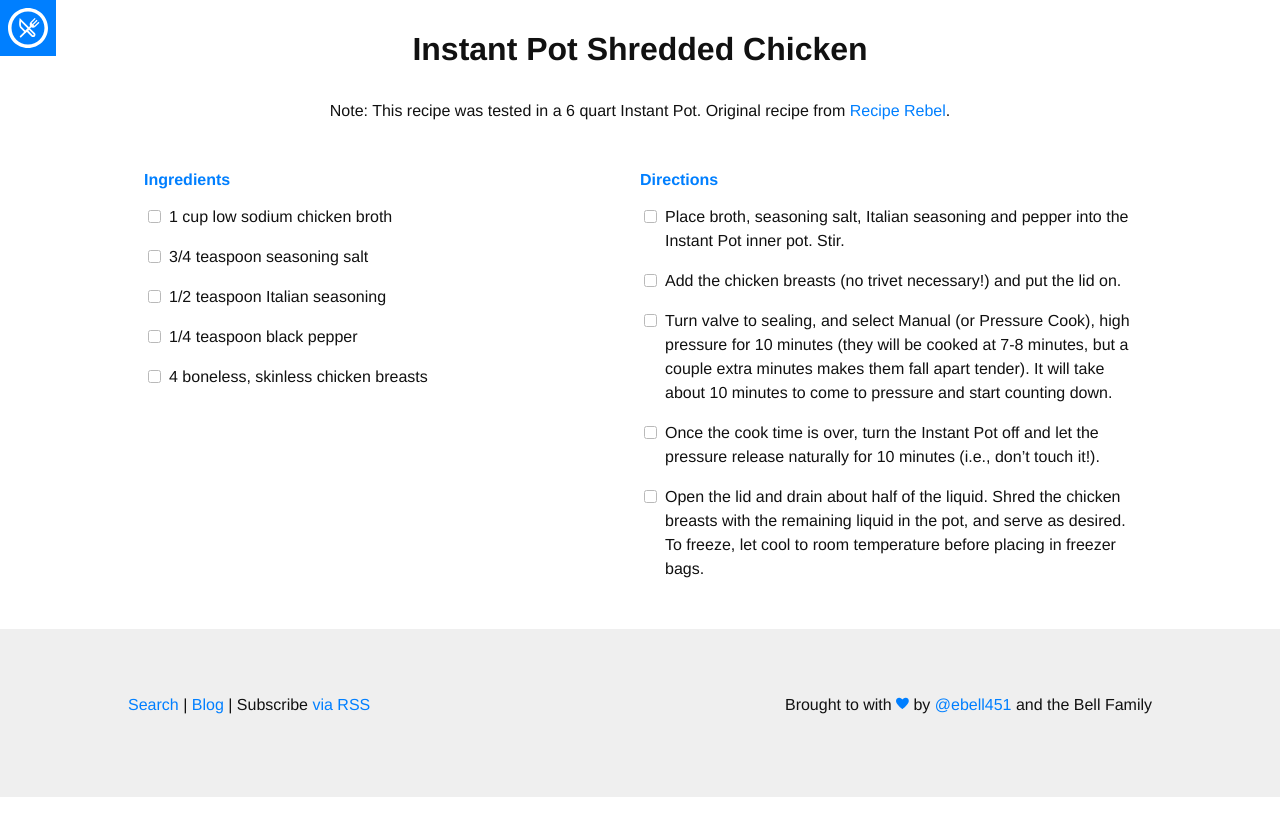
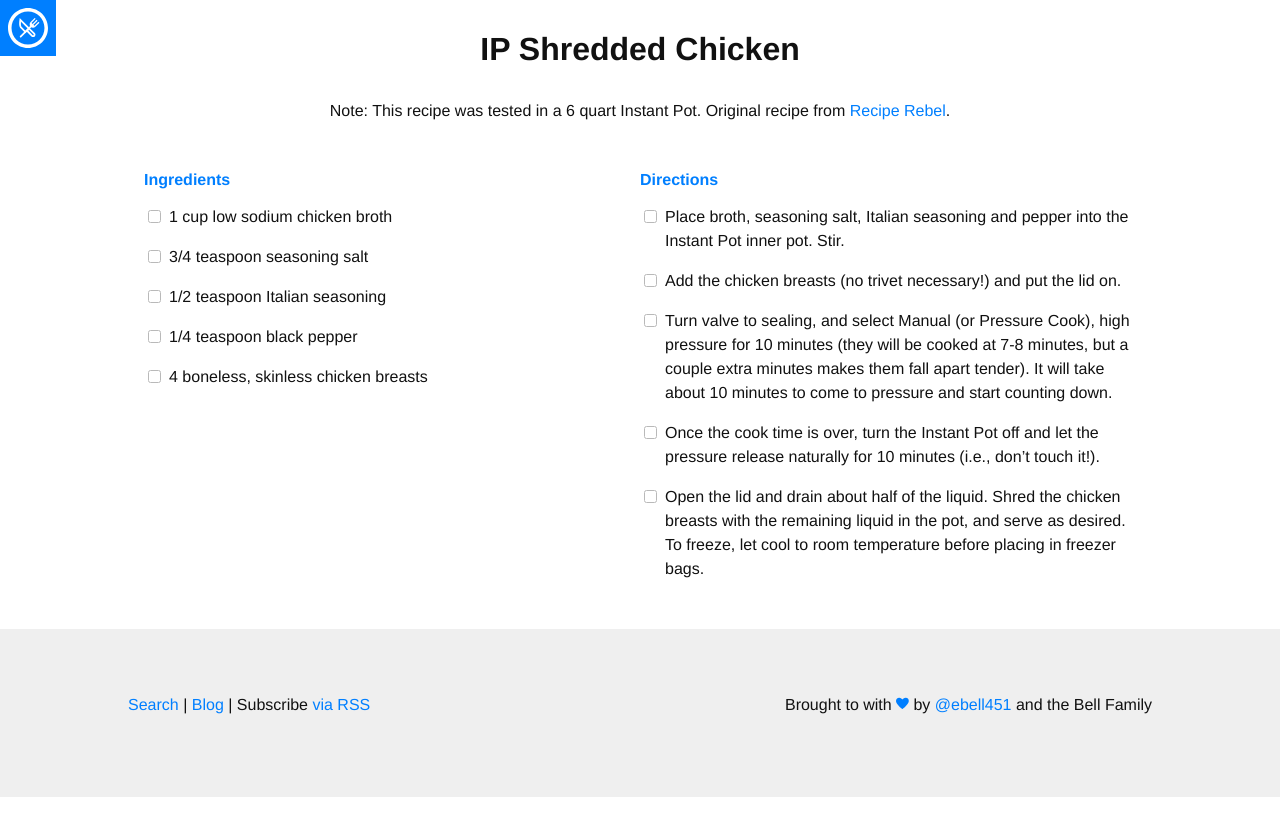
Before and after one commit to ebell451/ebell451.github.io, a Jekyll site: the page built from _recipes/ip-shredded-chicken.md, in a window 1280 px wide. Shown: the top 836 px of the page. Built offline with Jekyll 4.4.1, drawn with Linux system fonts in a browser that asks for light colours; nearby versions of some CDN libraries; some web fonts are replaced.

Commit message:
Changed to IP for consistency in recipes

```diff
--- a/_recipes/ip-shredded-chicken.md
+++ b/_recipes/ip-shredded-chicken.md
@@ -1,7 +1,7 @@
 ---
 
 layout: recipe
-title: "Instant Pot Shredded Chicken"
+title: "IP Shredded Chicken"
 tags: chicken
 
 ingredients:
```
Also changed, not shown: _recipes/IP-chicken-chili.md (+1 -1 lines).
